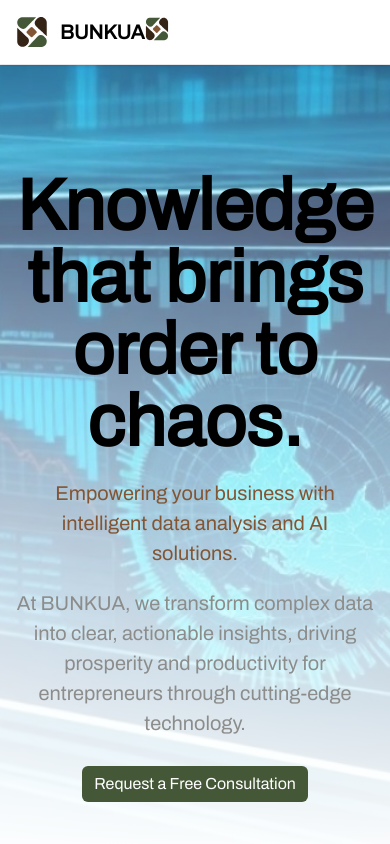
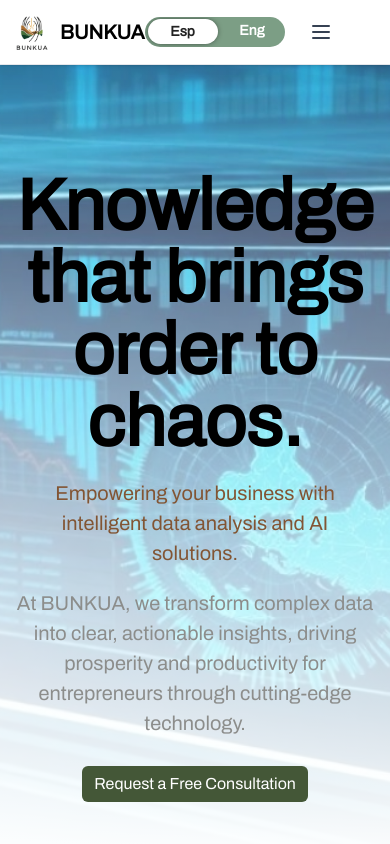
Before and after one commit to ramirezluisa503/bunkua, a React (Vite) app: page / in a window 390 px wide. Shown: the top 844 px of the page. Built offline with nearby package versions, Linux system fonts and the light colour scheme.

Commit message:
Botón cambio de idioma

```diff
--- a/src/components/NavBar/NavBar.tsx
+++ b/src/components/NavBar/NavBar.tsx
@@ -1,6 +1,7 @@
 import { useState } from 'react';
-import logo from '../../assets/images/bunkuaLogo.svg';
+import logoPrincipal from '../../assets/images/logoPrincipal.webp';
 import { NavLink } from 'react-router-dom';
+import SwitchButton from './../SwitchButton/SwitchButton';
 
 export const NavBar = () => {
   const [isMenuOpen, setIsMenuOpen] = useState(false);
@@ -12,12 +13,13 @@ export const NavBar = () => {
   return (
     <header className="bg-white shadow-sm border-b border-gray-200 sticky top-0 z-50">
       <div className="px-4 sm:px-6 lg:px-8">
-        <div className="flex  items-center h-16">
+        <div className="flex items-center h-16">
+          {/* Logo */}
           <div className="items-center flex">
             <div className="flex-shrink-0 flex items-center">
               <div className="w-8 h-8 mr-3">
                 <img
-                  src={logo}
+                  src={logoPrincipal}
                   alt="logoBunkua"
                 />
               </div>
@@ -26,10 +28,10 @@ export const NavBar = () => {
           </div>
 
           {/* Desktop Navigation */}
-          <nav className="hidden md:flex space-x-1 ">
+          <nav className="hidden md:flex space-x-1">
             <NavLink
               to={'/'}
-              className="text-gray-700 hover:text-green px-3 py-2 text-sm font-medium transition-colors duration-200 "
+              className="text-gray-700 hover:text-green px-3 py-2 text-sm font-medium transition-colors duration-200"
             >
               Inicio
             </NavLink>
@@ -43,7 +45,7 @@ export const NavBar = () => {
               to={'/AboutUs'}
               className="text-gray-700 hover:text-green px-3 py-2 text-sm font-medium transition-colors duration-200"
             >
-              Acerca de nostros
+              Acerca de nosotros
             </NavLink>
             <NavLink
               to={'/CaseStudies'}
@@ -59,38 +61,49 @@ export const NavBar = () => {
             </NavLink>
           </nav>
 
-          {/* Language Selector */}
-          <div className="hidden md:flex items-center space-x-10 md:ml-auto ml-50">BOTONES</div>
+          {/* Desktop Language Selector */}
+          <div className="hidden md:flex items-center space-x-10 md:ml-auto">
+            <SwitchButton />
+          </div>
 
-          {/* Mobile menu button */}
-          <div className="md:hidden">
+          {/* Mobile: Language Selector + Hamburger Menu */}
+          <div className="md:hidden flex items-center space-x-4">
+            {/* Mobile Language Selector */}
+            <SwitchButton />
+
+            {/* Hamburger Menu Button */}
             <button
               onClick={toggleMenu}
-              className="text-gray-700 hover:text-green-600 focus:outline-none focus:ring-2 focus:ring-green-500 focus:ring-offset-2"
+              className="text-gray-700 hover:text-green-600 focus:outline-none focus:ring-2 focus:ring-green-500 focus:ring-offset-2 p-2"
             >
-              {isMenuOpen ? (
-                <img
-                  src={logo}
-                  className="w-6 h-6"
-                />
-              ) : (
-                <img
-                  src={logo}
-                  className="w-6 h-6 "
-                />
-              )}
+              <svg
+                className="w-6 h-6"
+                fill="none"
+                strokeLinecap="round"
+                strokeLinejoin="round"
+                strokeWidth="2"
+                viewBox="0 0 24 24"
+                stroke="currentColor"
+              >
+                {isMenuOpen ? (
+                  <path d="M6 18L18 6M6 6l12 12" />
+                ) : (
+                  <path d="M4 6h16M4 12h16M4 18h16" />
+                )}
+              </svg>
             </button>
           </div>
         </div>
       </div>
 
-      {/* Mobile Navigation */}
+      {/* Mobile Navigation Menu */}
       {isMenuOpen && (
         <div className="md:hidden bg-white border-t border-gray-200 text-center">
           <div className="px-2 pt-2 pb-3 space-y-1">
             <NavLink
               to={'/'}
               className="block px-3 py-2 text-base font-medium text-gray-700 hover:text-green-600 hover:bg-gray-50 transition-colors duration-200"
+              onClick={() => setIsMenuOpen(false)}
             >
               Inicio
             </NavLink>
@@ -98,54 +111,35 @@ export const NavBar = () => {
             <NavLink
               to={'/services'}
               className="block px-3 py-2 text-base font-medium text-gray-700 hover:text-green-600 hover:bg-gray-50 transition-colors duration-200"
+              onClick={() => setIsMenuOpen(false)}
             >
               Servicios
             </NavLink>
-            <a
-              href="#"
+
+            <NavLink
+              to={'/AboutUs'}
               className="block px-3 py-2 text-base font-medium text-gray-700 hover:text-green-600 hover:bg-gray-50 transition-colors duration-200"
+              onClick={() => setIsMenuOpen(false)}
             >
-              Acerca de nostros
-            </a>
-            <a
-              href="#"
+              Acerca de nosotros
+            </NavLink>
+
+            <NavLink
+              to={'/CaseStudies'}
               className="block px-3 py-2 text-base font-medium text-gray-700 hover:text-green-600 hover:bg-gray-50 transition-colors duration-200"
+              onClick={() => setIsMenuOpen(false)}
             >
               Casos de estudio
-            </a>
-            <a
-              href="#"
+            </NavLink>
+
+            <NavLink
+              to={'/ContactUs'}
               className="block px-3 py-2 text-base font-medium text-gray-700 hover:text-green-600 hover:bg-gray-50 transition-colors duration-200"
+              onClick={() => setIsMenuOpen(false)}
             >
               Contáctanos
-            </a>
+            </NavLink>
           </div>
-
-          {/* Mobile Language Selector */}
-          {/* <div className="px-5 py-3 border-t border-gray-200">
-            <div className="flex space-x-2">
-              <button
-                onClick={() => handleLanguageChange('Esp')}
-                className={`px-3 py-1 text-sm font-medium rounded-full transition-colors duration-200 ${
-                  activeLanguage === 'Esp'
-                    ? 'bg-gray-200 text-gray-800'
-                    : 'text-gray-500 hover:text-gray-700'
-                }`}
-              >
-                Esp
-              </button>
-              <button
-                onClick={() => handleLanguageChange('Eng')}
-                className={`px-3 py-1 text-sm font-medium rounded-full transition-colors duration-200 ${
-                  activeLanguage === 'Eng'
-                    ? 'bg-green-600 text-white'
-                    : 'text-gray-500 hover:text-gray-700'
-                }`}
-              >
-                Eng
-              </button>
-            </div>
-          </div> */}
         </div>
       )}
     </header>
--- /dev/null
+++ b/src/components/SwitchButton/SwitchButton.jsx
@@ -0,0 +1,39 @@
+import { useState } from 'react';
+
+export default function SwitchButton() {
+  const [isChecked, setIsChecked] = useState(false);
+
+  const toggleLanguage = () => {
+    setIsChecked(!isChecked);
+    // Aquí puedes agregar la lógica para cambiar el idioma
+    // const newLang = !isChecked ? 'en' : 'es';
+    // i18n.changeLanguage(newLang);
+  };
+
+  return (
+    <div className="flex items-center justify-center h-8 text-center">
+      <label className="inline-block relative m-0">
+        <input
+          type="checkbox"
+          checked={isChecked}
+          onChange={toggleLanguage}
+          className="cursor-pointer w-[99%] h-[29px] opacity-0 absolute top-0 left-0 z-10 m-0"
+        />
+        <div
+          className={`
+            relative m-0 w-[140px] h-[30px] bg-[#7c9e85] rounded-[26px] overflow-hidden transition-all duration-300 ease-in-out block
+            before:content-[attr(data-on)] before:absolute before:text-sm before:font-semibold before:top-1 before:right-5 before:text-white
+            after:content-[attr(data-off)] after:w-[70px] after:h-[25px] after:bg-white after:rounded-[26px] after:absolute after:text-sm after:flex after:justify-center after:items-center after:left-[3px] after:top-[2px] after:text-center after:transition-all after:duration-300 after:ease-in-out after:shadow-[0px_0px_6px_-2px_#111] after:py-[3px] after:px-0 after:text-[#222] after:font-semibold
+            ${
+              isChecked
+                ? 'after:content-[attr(data-off)] after:left-[68px] before:content-[attr(data-off)] before:right-auto before:left-5'
+                : ''
+            }
+          `}
+          data-on={isChecked ? 'Esp' : 'Eng'}
+          data-off={isChecked ? 'Eng' : 'Esp'}
+        />
+      </label>
+    </div>
+  );
+}
```
Also changed, not shown: src/Pages/HomePage.tsx (+79 -44 lines), src/assets/Images/logoPrincipal.webp (added).
